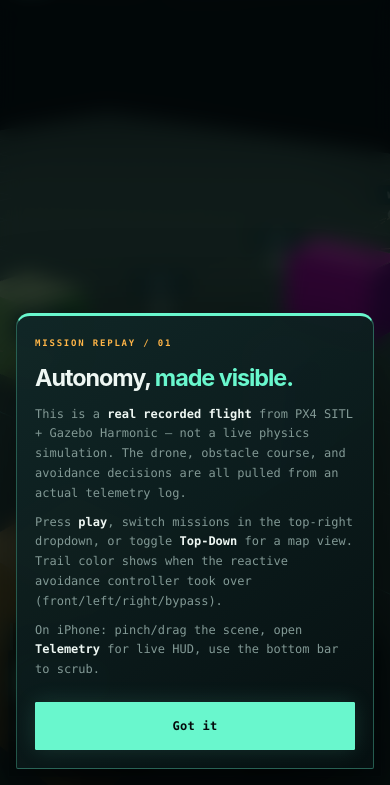
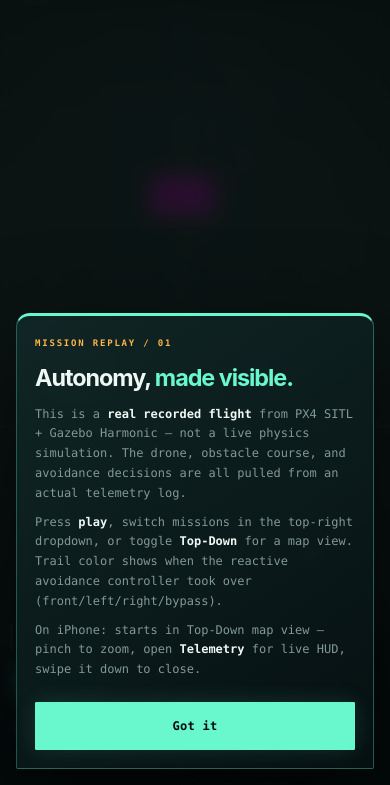
Before and after one commit to abelxmendoza/PX4-Autonomous-Missions, a website: page web/replay/index.html in a window 390 px wide. Shown: the part 59-844 px from the top of the page. Drawn offline with nearby package versions, Linux system fonts and the light colour scheme; animation ran at ten frames a second.

Commit message:
Speed up mobile flight replay and default LiDAR overlay on.
Cut per-frame trail rebuilds and HUD churn, lower phone GPU cost, start in top-down map view, and keep LiDAR range enabled by default while remaining toggleable.

Co-authored-by: Cursor <cursoragent@cursor.com>

```diff
--- a/web/replay/index.html
+++ b/web/replay/index.html
@@ -276,7 +276,7 @@
     <p>Press <b>play</b>, switch missions in the top-right dropdown, or toggle
       <b>Top-Down</b> for a map view. Trail color shows when the reactive
       avoidance controller took over (front/left/right/bypass).</p>
-    <p class="intro-mobile-note">On iPhone: pinch/drag the scene, open <b>Telemetry</b> for live HUD, use the bottom bar to scrub.</p>
+    <p class="intro-mobile-note">On iPhone: starts in Top-Down map view — pinch to zoom, open <b>Telemetry</b> for live HUD, swipe it down to close.</p>
     <div class="actions">
       <button id="introDismiss" class="primary">Got it</button>
     </div>
@@ -354,7 +354,7 @@
         <span class="hint">soft</span>
       </label>
       <label class="toggle-row">
-        <input type="checkbox" id="toggleLidar"/>
+        <input type="checkbox" id="toggleLidar" checked/>
         <span class="sw" style="background:transparent;border:1.5px solid #7CFC00;"></span>
         <span class="label">LiDAR range</span>
         <span class="hint">4.0m</span>
@@ -439,6 +439,11 @@ const AVOID_COLOR = {
 
 const DT = 0.1; // seconds/row — PX4 offboard setpoints stream at 10 Hz
 
+// Phone / coarse-pointer devices get a lighter GPU + DOM budget.
+const IS_MOBILE = window.matchMedia('(max-width: 760px), (pointer: coarse)').matches;
+const MAX_PIXEL_RATIO = IS_MOBILE ? 1.25 : 2;
+const HUD_MIN_INTERVAL_MS = IS_MOBILE ? 120 : 0;
+
 // toWorld() is defined in lib.js (shared with the test suite).
 
 // ---------------------------------------------------------------------------
@@ -447,7 +452,7 @@ const DT = 0.1; // seconds/row — PX4 offboard setpoints stream at 10 Hz
 const container = document.getElementById('scene');
 const scene = new THREE.Scene();
 scene.background = new THREE.Color(0x050a0b);
-scene.fog = new THREE.Fog(0x050a0b, 55, 190);
+scene.fog = new THREE.Fog(0x050a0b, IS_MOBILE ? 40 : 55, IS_MOBILE ? 140 : 190);
 
 const camera = new THREE.PerspectiveCamera(50, innerWidth/innerHeight, 0.1, 1000);
 const orthoCamera = new THREE.OrthographicCamera(-1, 1, 1, -1, 0.1, 500);
@@ -457,7 +462,11 @@ orthoCamera.up.set(0, 0, -1);
 
 let renderer;
 try {
-  renderer = new THREE.WebGLRenderer({ antialias:true });
+  renderer = new THREE.WebGLRenderer({
+    antialias: !IS_MOBILE,
+    powerPreference: IS_MOBILE ? 'low-power' : 'high-performance',
+    alpha: false,
+  });
 } catch (err) {
   // WebGLRenderer throws synchronously when no WebGL context can be
   // created — without this, the failure was silent (console-only) and the
@@ -470,28 +479,35 @@ try {
   loading.textContent = 'WebGL is not available in this browser — this viewer needs it to render the 3D flight replay. Try a different browser or enable hardware acceleration.';
   throw new Error('WebGLRenderer unavailable: ' + err.message);
 }
-renderer.setPixelRatio(Math.min(devicePixelRatio, 2));
+renderer.setPixelRatio(Math.min(devicePixelRatio || 1, MAX_PIXEL_RATIO));
 renderer.setSize(innerWidth, innerHeight);
 renderer.outputEncoding = THREE.sRGBEncoding;
-renderer.toneMapping = THREE.ACESFilmicToneMapping;
-renderer.toneMappingExposure = 1.05;
+if (!IS_MOBILE) {
+  renderer.toneMapping = THREE.ACESFilmicToneMapping;
+  renderer.toneMappingExposure = 1.05;
+}
 container.appendChild(renderer.domElement);
 
 const controls = new THREE.OrbitControls(camera, renderer.domElement);
 controls.enableDamping = true;
-controls.dampingFactor = 0.08;
+controls.dampingFactor = IS_MOBILE ? 0.12 : 0.08;
 controls.minDistance = 5;
 controls.maxDistance = 150;
+controls.rotateSpeed = IS_MOBILE ? 0.55 : 1.0;
+controls.zoomSpeed = IS_MOBILE ? 0.7 : 1.0;
+controls.panSpeed = IS_MOBILE ? 0.6 : 1.0;
+controls.enablePan = !IS_MOBILE; // one-finger orbit is clearer on phones
 
 const orthoControls = new THREE.OrbitControls(orthoCamera, renderer.domElement);
 orthoControls.enableDamping = true;
-orthoControls.dampingFactor = 0.08;
+orthoControls.dampingFactor = IS_MOBILE ? 0.12 : 0.08;
 orthoControls.enableRotate = false; // pan + zoom only — stays a flat map view
 orthoControls.screenSpacePanning = true;
 orthoControls.minZoom = 0.2;
 orthoControls.maxZoom = 8;
+orthoControls.zoomSpeed = IS_MOBILE ? 0.7 : 1.0;
 
-let topDown = false;
+let topDown = IS_MOBILE; // map view is clearer on a phone-sized screen
 function activeCamera()  { return topDown ? orthoCamera  : camera;  }
 function activeControls(){ return topDown ? orthoControls : controls; }
 
@@ -646,7 +662,7 @@ function wedgeGeometry(r0, r1, startDeg, endDeg, segments) {
 
 const LIDAR_INACTIVE = 0x25443f;
 const lidarGroup = new THREE.Group();
-lidarGroup.visible = false;
+lidarGroup.visible = true;
 lidarGroup.position.y = 0.05; // just above drone origin — avoids z-fighting with ground
 
 const lidarSectors = {
@@ -733,7 +749,8 @@ const drone = new THREE.Group();
 drone.add(lidarGroup);
 scene.add(drone);
 
-const droneLight = new THREE.PointLight(0x69f7cd, 1.5, 5);
+const droneLight = new THREE.PointLight(0x69f7cd, IS_MOBILE ? 0 : 1.5, 5);
+droneLight.visible = !IS_MOBILE;
 drone.add(droneLight);
 
 // ---------------------------------------------------------------------------
@@ -763,6 +780,34 @@ const MISSIONS = [
 let rows = [];
 let waypointObjects = []; // meshes + label sprites, cleared between missions
 let trailLine, trailGeo, trailColors, trailPositions, nominalRoute;
+let trailBuiltTo = -1;
+let lastHudWriteMs = 0;
+let lastDecisionKey = null;
+let pageVisible = document.visibilityState !== 'hidden';
+
+const hud = {
+  state: document.getElementById('hudState'),
+  wp: document.getElementById('hudWp'),
+  time: document.getElementById('hudTime'),
+  n: document.getElementById('hudN'),
+  e: document.getElementById('hudE'),
+  alt: document.getElementById('hudAlt'),
+  dist: document.getElementById('hudDist'),
+  avoid: document.getElementById('hudAvoid'),
+  progress: document.getElementById('hudProgress'),
+  lidarFront: document.getElementById('hudLidarFront'),
+  lidarLeft: document.getElementById('hudLidarLeft'),
+  lidarRight: document.getElementById('hudLidarRight'),
+  source: document.getElementById('hudSource'),
+  cage: document.getElementById('hudCage'),
+  fence: document.getElementById('hudFence'),
+  range: document.getElementById('hudRange'),
+  decision: document.getElementById('decision'),
+  scrub: document.getElementById('scrub'),
+  toggleLidar: document.getElementById('toggleLidar'),
+  dotCage: document.getElementById('dotCage'),
+  dotFence: document.getElementById('dotFence'),
+};
 let frameIndex = 0;
 let playing = true;
 let speed = 1;
@@ -907,13 +952,37 @@ function buildWaypoints() {
 function buildTrail() {
   trailPositions = new Float32Array(rows.length * 3);
   trailColors = new Float32Array(rows.length * 3);
+  const tint = new THREE.Color();
+  // Precompute world positions + colors once so playback only changes
+  // drawRange instead of rewriting the buffer every frame.
+  for (let i = 0; i < rows.length; i++) {
+    const rr = rows[i];
+    const p = toWorld(rr.north, rr.east, rr.down);
+    trailPositions[i * 3] = p.x;
+    trailPositions[i * 3 + 1] = p.y;
+    trailPositions[i * 3 + 2] = p.z;
+    tint.setHex(AVOID_COLOR[rr.obstacle] ?? AVOID_COLOR['']);
+    trailColors[i * 3] = tint.r;
+    trailColors[i * 3 + 1] = tint.g;
+    trailColors[i * 3 + 2] = tint.b;
+  }
   trailGeo = new THREE.BufferGeometry();
   trailGeo.setAttribute('position', new THREE.BufferAttribute(trailPositions, 3));
   trailGeo.setAttribute('color', new THREE.BufferAttribute(trailColors, 3));
   trailGeo.setDrawRange(0, 0);
+  trailBuiltTo = -1;
   const mat = new THREE.LineBasicMaterial({ vertexColors:true, linewidth:2 });
   trailLine = new THREE.Line(trailGeo, mat);
   scene.add(trailLine);
+}
+
+function syncTrail(idx) {
+  trailGeo.setDrawRange(0, idx + 1);
+  if (trailBuiltTo < 0) {
+    trailGeo.attributes.position.needsUpdate = true;
+    trailGeo.attributes.color.needsUpdate = true;
+  }
+  trailBuiltTo = idx;
 }
 
 function buildNominalRoute() {
@@ -964,6 +1033,19 @@ function fitCamera() {
 // Playback
 // ---------------------------------------------------------------------------
 const col = new THREE.Color();
+const DECISIONS = {
+  front: '<strong>FRONT SECTOR OCCUPIED</strong> → calculating clearance',
+  left: '<strong>LEFT SECTOR OCCUPIED</strong> → biasing route right',
+  right: '<strong>RIGHT SECTOR OCCUPIED</strong> → biasing route left',
+  bypass: '<strong>BYPASS LOCKED</strong> → tracking safe corridor',
+  obstacle: '<strong>OBSTACLE DETECTED</strong> → avoidance controller engaged',
+};
+const DECISION_NOMINAL = 'Tracking waypoint corridor <strong>— nominal flight</strong>';
+
+function setText(el, value) {
+  if (el.textContent !== value) el.textContent = value;
+}
+
 function updateFrame(idx, snapToo) {
   frameIndex = Math.max(0, Math.min(idx, rows.length - 1));
   const r = rows[frameIndex];
@@ -997,89 +1079,101 @@ function updateFrame(idx, snapToo) {
     }
   }
 
-  // rebuild trail up to current frame with per-vertex avoidance color
-  for (let i = 0; i <= frameIndex; i++) {
-    const rr = rows[i];
-    const p = toWorld(rr.north, rr.east, rr.down);
-    trailPositions[i*3] = p.x; trailPositions[i*3+1] = p.y; trailPositions[i*3+2] = p.z;
-    col.setHex(AVOID_COLOR[rr.obstacle] ?? AVOID_COLOR['']);
-    trailColors[i*3] = col.r; trailColors[i*3+1] = col.g; trailColors[i*3+2] = col.b;
-  }
-  trailGeo.setDrawRange(0, frameIndex + 1);
-  trailGeo.attributes.position.needsUpdate = true;
-  trailGeo.attributes.color.needsUpdate = true;
+  syncTrail(frameIndex);
 
-  // HUD
-  const stateEl = document.getElementById('hudState');
-  stateEl.textContent = r.state;
-  stateEl.className = 'badge state-' + r.state;
-
-  document.getElementById('hudWp').textContent = r.wp_index + ' / ' + totalWaypoints;
-  document.getElementById('hudTime').textContent = (frameIndex * DT).toFixed(1) + ' s';
-  document.getElementById('hudN').textContent = r.north.toFixed(2) + ' m';
-  document.getElementById('hudE').textContent = r.east.toFixed(2) + ' m';
-  document.getElementById('hudAlt').textContent = (-r.down).toFixed(2) + ' m';
-
-  const dist = Math.hypot(r.tgt_n - r.north, r.tgt_e - r.east, r.tgt_d - r.down);
-  document.getElementById('hudDist').textContent = dist.toFixed(2) + ' m';
-
-  const avoidEl = document.getElementById('hudAvoid');
-  const label = r.obstacle || 'nominal';
-  avoidEl.textContent = label;
-  avoidEl.className = 'badge avoid-' + (r.obstacle || 'none');
-
-  const decisions = {
-    front: '<strong>FRONT SECTOR OCCUPIED</strong> → calculating clearance',
-    left: '<strong>LEFT SECTOR OCCUPIED</strong> → biasing route right',
-    right: '<strong>RIGHT SECTOR OCCUPIED</strong> → biasing route left',
-    bypass: '<strong>BYPASS LOCKED</strong> → tracking safe corridor',
-    obstacle: '<strong>OBSTACLE DETECTED</strong> → avoidance controller engaged',
-  };
-  const decisionEl = document.getElementById('decision');
-  decisionEl.innerHTML = decisions[r.obstacle] || 'Tracking waypoint corridor <strong>— nominal flight</strong>';
-  decisionEl.className = 'decision' + (r.obstacle ? ' active' : '');
-  document.getElementById('hudProgress').textContent = Math.round((frameIndex / (rows.length - 1)) * 100) + '%';
-  const formatRange = value => Number.isFinite(value) && value >= 0 ? value.toFixed(1) + 'm' : '—';
-  document.getElementById('hudLidarFront').textContent = formatRange(r.lidar_front_m);
-  document.getElementById('hudLidarLeft').textContent = formatRange(r.lidar_left_m);
-  document.getElementById('hudLidarRight').textContent = formatRange(r.lidar_right_m);
-  document.getElementById('hudSource').textContent = r.obstacle_source
-    ? `${r.obstacle_source.replace('_', ' ')} · ${r.sensor_fresh ? 'live' : 'stale'}`
-    : 'legacy log';
-
-  // LiDAR sector wedges — colored to match whichever sector the real logged
-  // avoidance controller reacted to this frame ('' / front / left / right /
-  // bypass, see lidar_sectors.py's classification).
+  // LiDAR sector wedges — cheap material tweaks only when the active sector changes.
   const activeSectorColor = AVOID_COLOR[r.obstacle] ?? AVOID_COLOR[''];
   for (const key of ['front', 'left', 'right']) {
     const isActive = r.obstacle === key;
     lidarSectors[key].material.color.setHex(isActive ? activeSectorColor : LIDAR_INACTIVE);
     lidarSectors[key].material.opacity = isActive ? 0.55 : 0.22;
   }
-  lidarGroup.visible = document.getElementById('toggleLidar').checked || Boolean(r.obstacle);
+  lidarGroup.visible = hud.toggleLidar.checked;
 
-  document.getElementById('dotCage').className = 'dot ' + (r.geocage ? 'on' : 'off');
-  document.getElementById('hudCage').textContent = r.geocage ? 'active' : 'off';
-  document.getElementById('dotFence').className = 'dot ' + (r.geofence ? 'on' : 'off');
-  document.getElementById('hudFence').textContent = r.geofence ? 'active' : 'off';
+  const decisionKey = r.obstacle || '';
+  if (decisionKey !== lastDecisionKey) {
+    lastDecisionKey = decisionKey;
+    hud.decision.innerHTML = DECISIONS[r.obstacle] || DECISION_NOMINAL;
+    hud.decision.className = 'decision' + (r.obstacle ? ' active' : '');
+  }
 
-  document.getElementById('hudRange').textContent = `frame ${frameIndex} / ${rows.length - 1}`;
-  if (!dragging) document.getElementById('scrub').value = frameIndex;
+  const nowMs = performance.now();
+  const forceHud = snapToo || dragging || HUD_MIN_INTERVAL_MS === 0
+    || (nowMs - lastHudWriteMs) >= HUD_MIN_INTERVAL_MS;
+  if (!forceHud) {
+    if (!dragging) hud.scrub.value = frameIndex;
+    return;
+  }
+  lastHudWriteMs = nowMs;
+
+  hud.state.textContent = r.state;
+  hud.state.className = 'badge state-' + r.state;
+
+  setText(hud.wp, r.wp_index + ' / ' + totalWaypoints);
+  setText(hud.time, (frameIndex * DT).toFixed(1) + ' s');
+  setText(hud.n, r.north.toFixed(2) + ' m');
+  setText(hud.e, r.east.toFixed(2) + ' m');
+  setText(hud.alt, (-r.down).toFixed(2) + ' m');
+
+  const dist = Math.hypot(r.tgt_n - r.north, r.tgt_e - r.east, r.tgt_d - r.down);
+  setText(hud.dist, dist.toFixed(2) + ' m');
+
+  const label = r.obstacle || 'nominal';
+  hud.avoid.textContent = label;
+  hud.avoid.className = 'badge avoid-' + (r.obstacle || 'none');
+
+  setText(hud.progress, Math.round((frameIndex / (rows.length - 1)) * 100) + '%');
+  const formatRange = value => Number.isFinite(value) && value >= 0 ? value.toFixed(1) + 'm' : '—';
+  setText(hud.lidarFront, formatRange(r.lidar_front_m));
+  setText(hud.lidarLeft, formatRange(r.lidar_left_m));
+  setText(hud.lidarRight, formatRange(r.lidar_right_m));
+  setText(
+    hud.source,
+    r.obstacle_source
+      ? `${r.obstacle_source.replace('_', ' ')} · ${r.sensor_fresh ? 'live' : 'stale'}`
+      : 'legacy log'
+  );
+
+  hud.dotCage.className = 'dot ' + (r.geocage ? 'on' : 'off');
+  setText(hud.cage, r.geocage ? 'active' : 'off');
+  hud.dotFence.className = 'dot ' + (r.geofence ? 'on' : 'off');
+  setText(hud.fence, r.geofence ? 'active' : 'off');
+
+  setText(hud.range, `frame ${frameIndex} / ${rows.length - 1}`);
+  if (!dragging) hud.scrub.value = frameIndex;
 }
 
 function animate() {
   requestAnimationFrame(animate);
+  if (!pageVisible) return;
+
   const now = performance.now() * 0.001;
-  padRing.material.opacity = 0.55 + Math.sin(now * 2.4) * 0.22;
-  droneLight.intensity = 1.35 + Math.sin(now * 5) * 0.2;
+  if (!IS_MOBILE) {
+    padRing.material.opacity = 0.55 + Math.sin(now * 2.4) * 0.22;
+    droneLight.intensity = 1.35 + Math.sin(now * 5) * 0.2;
+  }
   if (playing && rows.length) {
-    acc += (1/60) * speed;
-    if (acc >= DT) {
-      acc = 0;
+    // Use real frame delta so playback stays correct when raf drops below 60fps.
+    if (!animate._last) animate._last = now;
+    const dt = Math.min(0.05, now - animate._last);
+    animate._last = now;
+    acc += dt * speed;
+    while (acc >= DT && playing) {
+      acc -= DT;
       let next = frameIndex + 1;
-      if (next >= rows.length) next = 0; // loop
+      if (next >= rows.length) {
+        next = 0;
+        trailBuiltTo = -1; // loop — redraw from start
+      }
       updateFrame(next);
+      // Cap catch-up after a jank spike / tab resume so we don't melt one frame.
+      if ((performance.now() * 0.001) - now > 0.012) {
+        acc = Math.min(acc, DT);
+        break;
+      }
     }
+  } else {
+    animate._last = now;
   }
   activeControls().update();
   renderer.render(scene, activeCamera());
@@ -1105,12 +1199,17 @@ document.getElementById('btnView').addEventListener('click', e => {
   topDown = !topDown;
   e.target.textContent = topDown ? '🎥 Orbit' : '🗺 Top-Down';
 });
+document.getElementById('btnView').textContent = topDown ? '🎥 Orbit' : '🗺 Top-Down';
 const scrub = document.getElementById('scrub');
 scrub.addEventListener('mousedown', () => dragging = true);
 scrub.addEventListener('touchstart', () => dragging = true, {passive:true});
-scrub.addEventListener('input', e => updateFrame(parseInt(e.target.value, 10)));
+scrub.addEventListener('input', e => updateFrame(parseInt(e.target.value, 10), true));
 window.addEventListener('mouseup', () => dragging = false);
 window.addEventListener('touchend', () => dragging = false);
+document.addEventListener('visibilitychange', () => {
+  pageVisible = document.visibilityState !== 'hidden';
+  if (pageVisible) animate._last = performance.now() * 0.001;
+});
 
 // Mobile HUD sheet — keeps the 3D scene full-bleed on iPhone; telemetry
 // opens as a bottom drawer instead of permanently covering the flight.
@@ -1134,8 +1233,17 @@ window.addEventListener('touchend', () => dragging = false);
   window.addEventListener('keydown', (e) => {
     if (e.key === 'Escape') setOpen(false);
   });
-  // If the user rotates to landscape / desktop width, leave the sheet open
-  // state behind so desktop CSS can show the side HUD normally.
+  // Swipe down on the sheet handle area to dismiss (iOS-familiar).
+  let touchStartY = 0;
+  let touchStartScroll = 0;
+  panel.addEventListener('touchstart', (e) => {
+    touchStartY = e.touches[0].clientY;
+    touchStartScroll = panel.scrollTop;
+  }, {passive:true});
+  panel.addEventListener('touchend', (e) => {
+    const dy = e.changedTouches[0].clientY - touchStartY;
+    if (dy > 70 && touchStartScroll <= 4) setOpen(false);
+  }, {passive:true});
   const mq = window.matchMedia('(max-width: 760px)');
   mq.addEventListener('change', (e) => {
     if (!e.matches) setOpen(false);
@@ -1151,6 +1259,7 @@ function resizeRenderer() {
   const halfSpan = (orthoCamera.top - orthoCamera.bottom) / 2;
   orthoCamera.left = -halfSpan * aspect; orthoCamera.right = halfSpan * aspect;
   orthoCamera.updateProjectionMatrix();
+  renderer.setPixelRatio(Math.min(devicePixelRatio || 1, MAX_PIXEL_RATIO));
   renderer.setSize(w, h);
 }
 window.addEventListener('resize', resizeRenderer);
```
